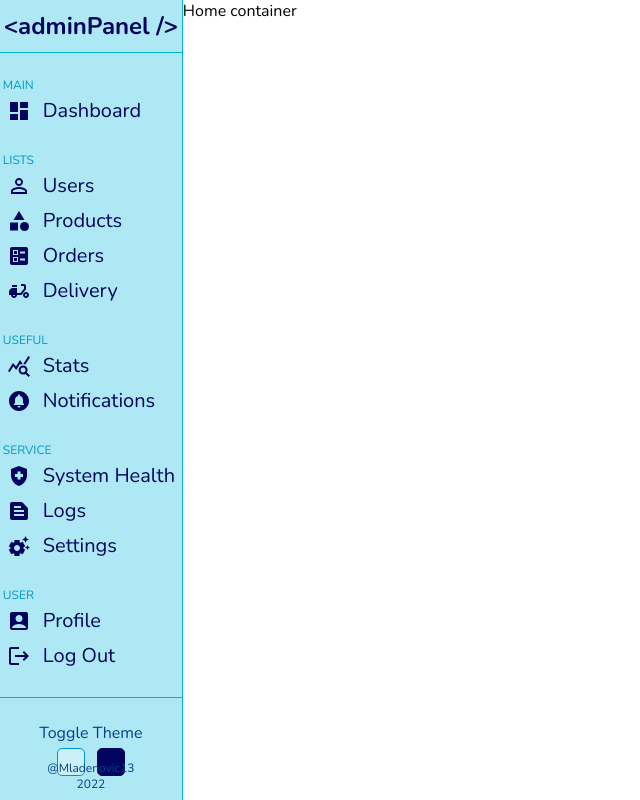
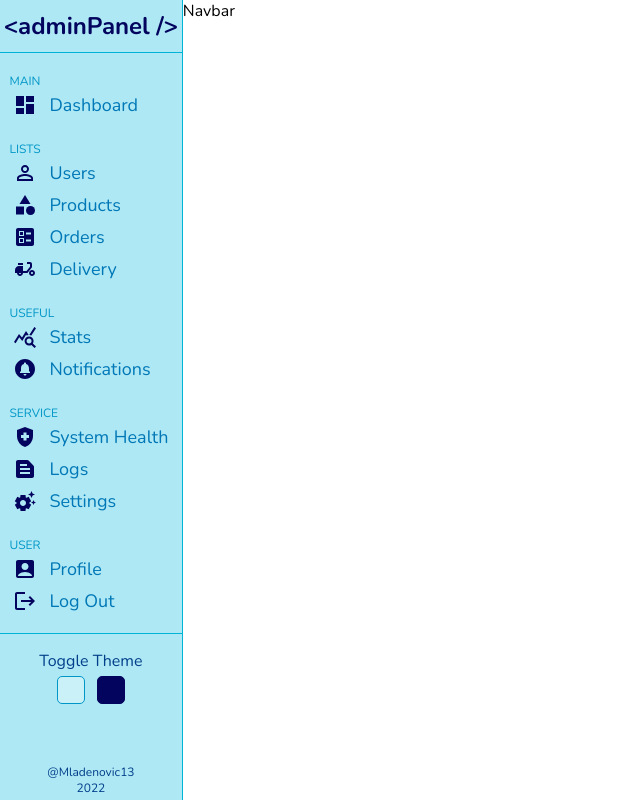
Before and after one commit to mladenovic-13/react-admin-dashboard, a React (Create React App) app: page / in a window 1280 px wide. Shown: the whole page, without its empty margins (0-640 px from the left). Built offline with nearby package versions, Linux system fonts and the light colour scheme.

Commit message:
Styled-components type fix & Sidebar fix

```diff
--- a/src/components/sidebar/style.ts
+++ b/src/components/sidebar/style.ts
@@ -1,5 +1,5 @@
 import styled from "styled-components";
-import { ITheme } from "../../styled-components";
+import { ITheme } from "../../shared/types";
 
 export const SidebarContainer = styled.div`
   height: 100vh;
@@ -31,13 +31,14 @@ export const ListItem = styled.li`
   display: flex;
   align-items: center;
   gap: 12px;
-  font-size: 20px;
+  font-size: 18px;
   font-weight: 300;
   border-radius: 3px;
   cursor: pointer;
-  color: ${(p: ITheme) => p.theme.color[900]};
+  color: ${(p: ITheme) => p.theme.color[700]};
   .icon {
     font-size: 24px;
+    color: ${(p: ITheme) => p.theme.color[900]};
   }
 
   &:hover {
@@ -46,12 +47,12 @@ export const ListItem = styled.li`
 `;
 export const SidebarCenter = styled.div`
   width: 100%;
-  padding-bottom: 24px;
+  padding-bottom: 16px;
   display: flex;
   justify-content: center;
   .itemGroupTitle {
     margin: 0;
-    padding-top: 24px;
+    padding-top: 20px;
     font-size: 12px;
     font-weight: 300;
     color: ${(p: ITheme) => p.theme.color[600]};
@@ -60,7 +61,7 @@ export const SidebarCenter = styled.div`
 export const SidebarBottom = styled.div`
   width: 100%;
   display: flex;
-  padding: 24px 0;
+  padding: 16px 0;
   flex-direction: column;
   justify-content: center;
   align-items: center;
@@ -104,7 +105,7 @@ export const SidebarBottom = styled.div`
 `;
 export const Credentials = styled.div`
   position: fixed;
-  bottom: 8px;
+  bottom: 4px;
   font-size: 12px;
   font-weight: 200;
   text-align: center;
--- a/src/pages/home/Home.tsx
+++ b/src/pages/home/Home.tsx
@@ -1,3 +1,4 @@
+import Navbar from "../../components/navbar/Navbar";
 import Sidebar from "../../components/sidebar/Sidebar";
 import { HomeContainer, HomeWrapper, SidebarWrapper } from "./style";
 
@@ -7,7 +8,9 @@ const Home = () => {
       <SidebarWrapper>
         <Sidebar />
       </SidebarWrapper>
-      <HomeContainer>Home container</HomeContainer>
+      <HomeContainer>
+        <Navbar />
+      </HomeContainer>
     </HomeWrapper>
   );
 };
--- a/src/shared/theme.ts
+++ b/src/shared/theme.ts
@@ -1,4 +1,4 @@
-import { Theme } from "../styled-components";
+import { Theme } from "./types";
 
 export const theme: Theme = {
   color: {
--- a/src/styled-components.d.ts
+++ b/src/shared/types.d.ts
@@ -1,5 +1,3 @@
-export declare module "styled-components";
-
 // Styled Components Types
 interface ITheme {
   theme: Theme;
```
Also changed, not shown: tsconfig.json (+2 -8 lines).
